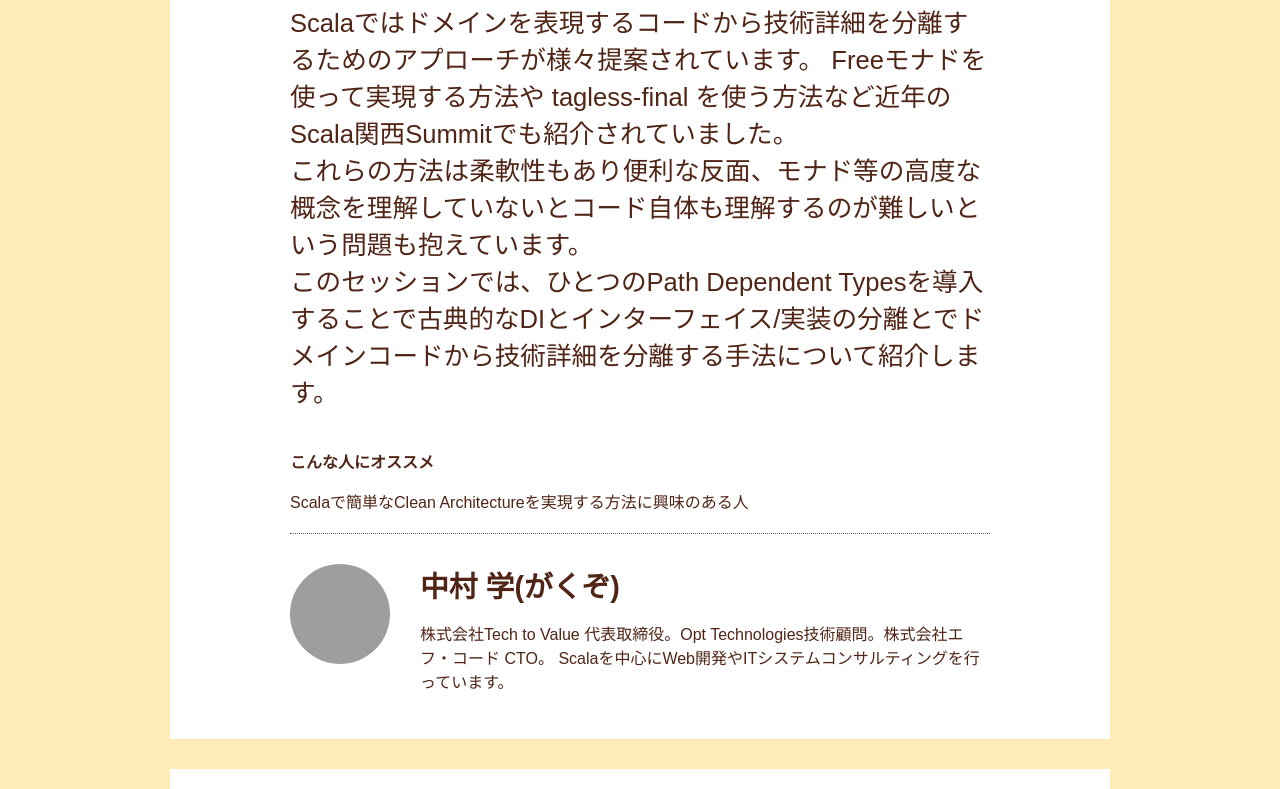
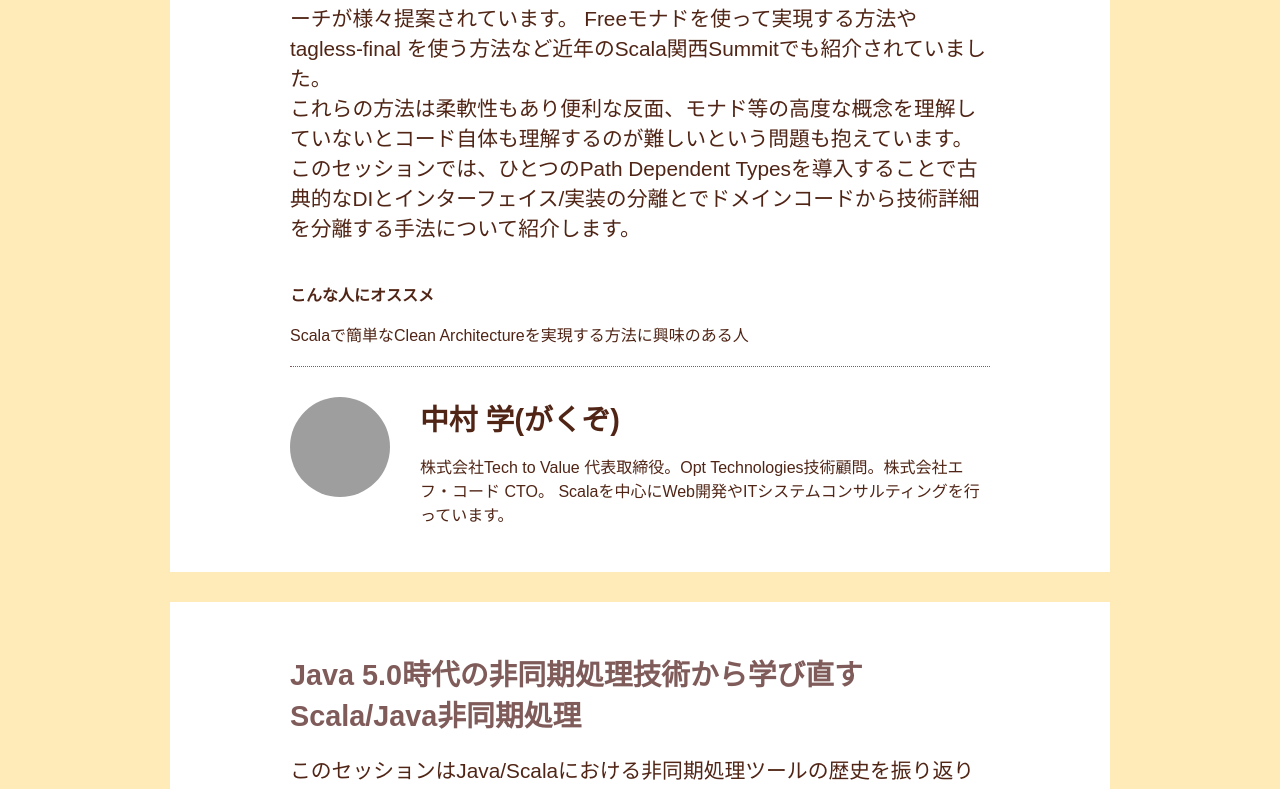
Before and after one commit to scala-kansai/scala-kansai-2019, a website: page sessions.html in a window 1280 px wide. Shown: the part 383-1172 px from the top of the page. Drawn offline with Linux system fonts and the light colour scheme; grey boxes are pictures that could not be loaded.

Commit message:
Fix font size

```diff
--- a/sessions.css
+++ b/sessions.css
@@ -98,8 +98,7 @@
   padding-bottom: 0;
   width: 100%;
   text-align: left;
-  font-size: 36.8px;
-  font-size: 2.3rem;
+  font-size: 1.8rem;
   font-weight: 700;
   color: #7f5b5a;
 }
@@ -108,8 +107,7 @@
   display: block;
   margin-bottom: 40px;
   width: 100%;
-  font-size: 25.6px;
-  font-size: 1.6rem;
+  font-size: 1.3rem;
   -webkit-box-sizing: border-box;
   box-sizing: border-box;
 }
```
